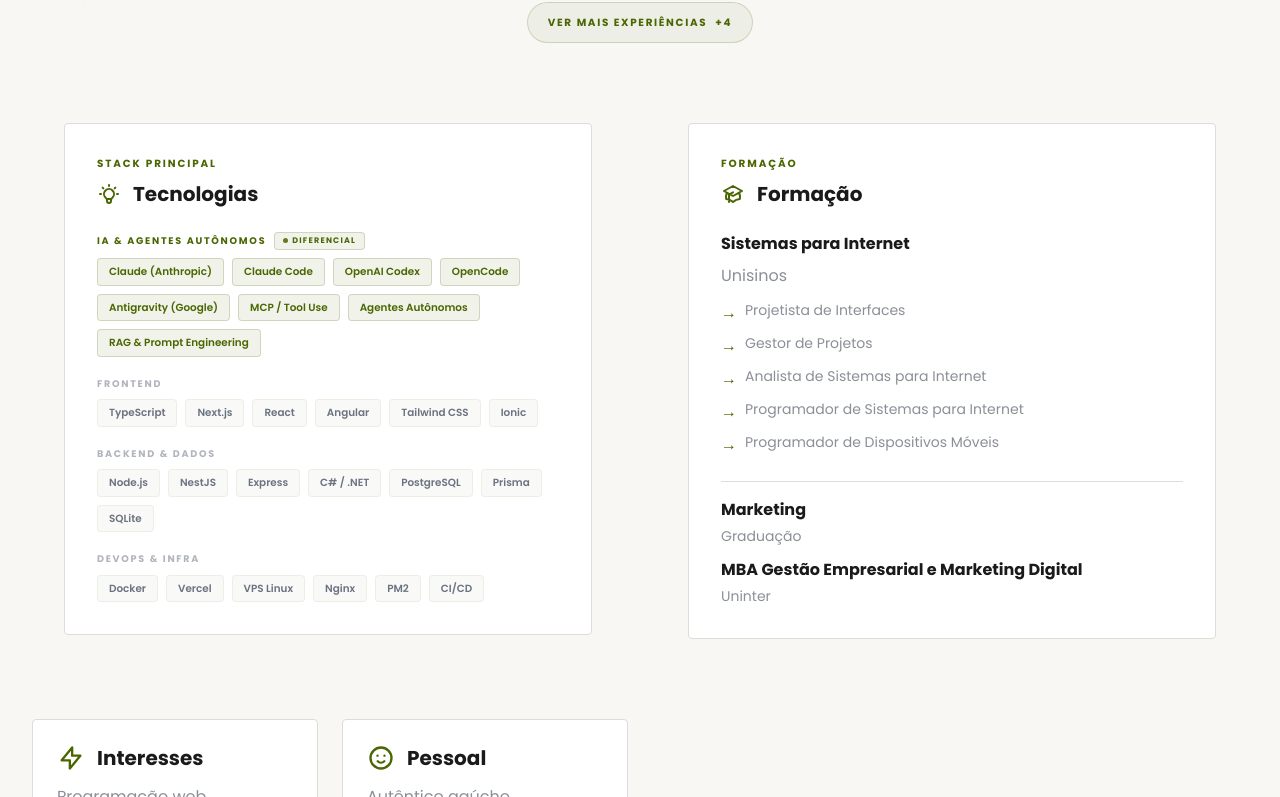
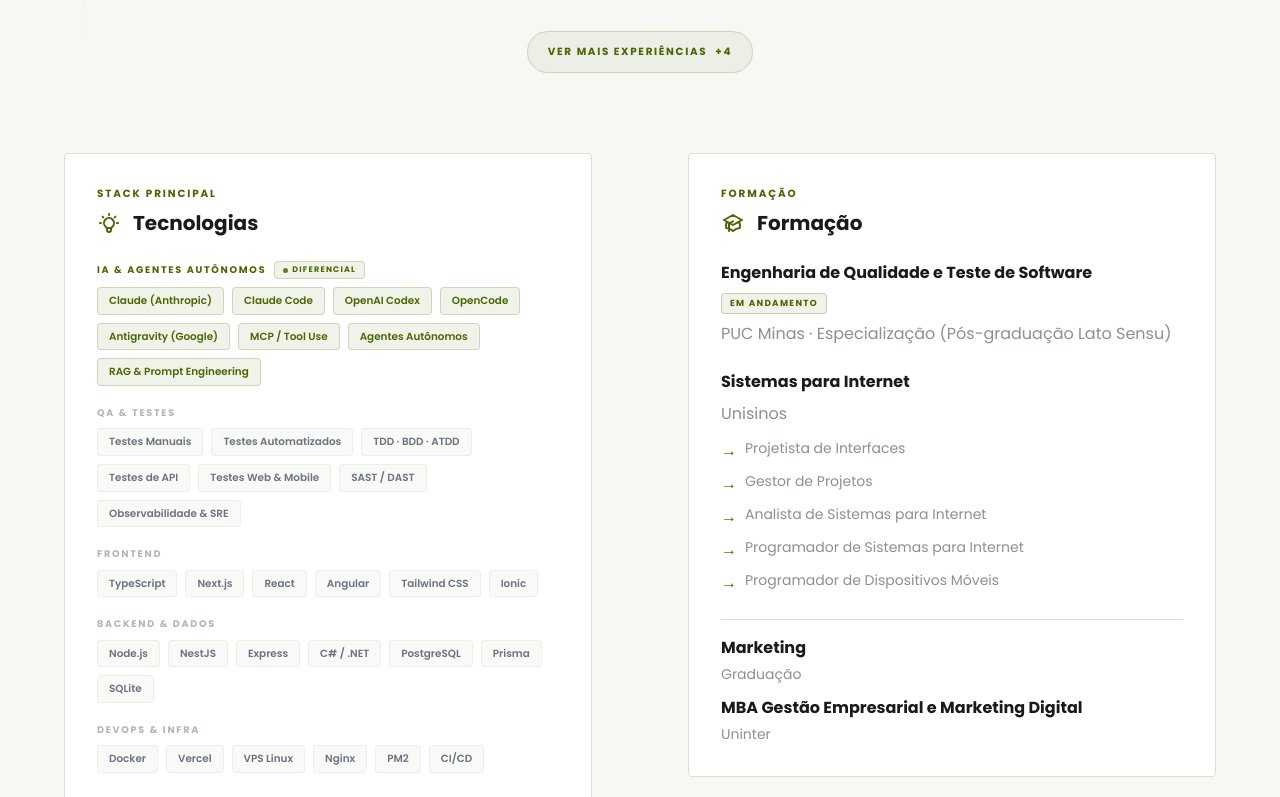
Before and after one commit to juliano340/site-vercel, a Next.js app: page /components/About in a window 1280 px wide. Shown: the part 1723-2520 px from the top of the page. Built offline with nearby package versions, Linux system fonts and the light colour scheme.

Commit message:
feat: update About section with new QA & Testing skills and education details

```diff
--- a/src/pages/components/About.js
+++ b/src/pages/components/About.js
@@ -143,6 +143,18 @@ const About = () => {
       ],
     },
     {
+      label: 'QA & Testes',
+      items: [
+        'Testes Manuais',
+        'Testes Automatizados',
+        'TDD · BDD · ATDD',
+        'Testes de API',
+        'Testes Web & Mobile',
+        'SAST / DAST',
+        'Observabilidade & SRE',
+      ],
+    },
+    {
       label: 'Frontend',
       items: ['TypeScript', 'Next.js', 'React', 'Angular', 'Tailwind CSS', 'Ionic'],
     },
@@ -263,7 +275,7 @@ const About = () => {
                 Perfil profissional
               </p>
               <p className="mb-6 text-lg leading-relaxed" style={{ color: 'var(--color-muted)' }}>
-                Sou graduado em <span style={{ fontWeight: 700, color: 'var(--color-text)' }}>Sistemas para Internet</span> e entusiasta do <span style={{ fontWeight: 700, color: 'var(--color-text)' }}>desenvolvimento web e mobile</span>. Tenho experiência prática com <span style={{ fontWeight: 700, color: 'var(--color-text)' }}>front-end, back-end, testes e suporte técnico</span>, e gosto de transformar ideias em soluções digitais funcionais e bem estruturadas.
+                Sou graduado em <span style={{ fontWeight: 700, color: 'var(--color-text)' }}>Sistemas para Internet</span> e, atualmente, pós-graduando em <span style={{ fontWeight: 700, color: 'var(--color-text)' }}>Engenharia de Qualidade e Teste de Software</span> na <span style={{ fontWeight: 700, color: 'var(--color-text)' }}>PUC Minas</span>. Tenho experiência prática com <span style={{ fontWeight: 700, color: 'var(--color-text)' }}>front-end, back-end, testes e suporte técnico</span>, e gosto de transformar ideias em soluções digitais funcionais e bem estruturadas.
               </p>
               <p className="text-lg leading-relaxed" style={{ color: 'var(--color-muted)' }}>
                 Busco constantemente aprender novas tecnologias e aprimorar minhas habilidades para crescer como <span style={{ fontWeight: 700, color: 'var(--color-text)' }}>desenvolvedor full-stack</span> e contribuir com projetos que façam a diferença.
@@ -654,6 +666,28 @@ const About = () => {
             </h3>
             <div className="flex flex-1 flex-col justify-between space-y-6">
               <div>
+                <div className="mb-2 flex flex-wrap items-center gap-2">
+                  <h4 className="font-bold" style={{ color: 'var(--color-text)' }}>Engenharia de Qualidade e Teste de Software</h4>
+                  <span
+                    style={{
+                      fontSize: '0.55rem',
+                      fontWeight: 700,
+                      textTransform: 'uppercase',
+                      letterSpacing: '0.15em',
+                      color: 'var(--color-accent)',
+                      background: 'rgba(var(--accent-rgb), 0.08)',
+                      border: '1px solid rgba(var(--accent-rgb), 0.25)',
+                      borderRadius: '4px',
+                      padding: '3px 8px',
+                      flexShrink: 0,
+                    }}
+                  >
+                    Em andamento
+                  </span>
+                </div>
+                <p style={{ color: 'var(--color-muted-dim)' }}>PUC Minas · Especialização (Pós-graduação Lato Sensu)</p>
+              </div>
+              <div>
                 <h4 className="mb-2 font-bold" style={{ color: 'var(--color-text)' }}>Sistemas para Internet</h4>
                 <p className="mb-3" style={{ color: 'var(--color-muted-dim)' }}>Unisinos</p>
                 <div className="space-y-2">
--- a/src/pages/components/HeroSectionView.js
+++ b/src/pages/components/HeroSectionView.js
@@ -191,11 +191,43 @@ const HeroSectionView = () => {
 
                 {/* Role */}
                 <p
-                  className="mb-6 text-[0.7rem] font-bold uppercase tracking-[0.18em]"
+                  className="mb-3 text-[0.7rem] font-bold uppercase tracking-[0.18em]"
                   style={{ color: 'var(--color-accent)' }}
                 >
                   Full Stack Developer
                 </p>
+
+                {/* Education Badge */}
+                <div className="mb-6">
+                  <span
+                    style={{
+                      display: 'inline-flex',
+                      alignItems: 'center',
+                      gap: '6px',
+                      fontSize: '0.6rem',
+                      fontWeight: 700,
+                      textTransform: 'uppercase',
+                      letterSpacing: '0.15em',
+                      color: 'var(--color-accent)',
+                      background: 'rgba(var(--accent-rgb), 0.08)',
+                      border: '1px solid rgba(var(--accent-rgb), 0.2)',
+                      borderRadius: '4px',
+                      padding: '4px 10px',
+                    }}
+                  >
+                    <span
+                      style={{
+                        display: 'inline-block',
+                        width: 5,
+                        height: 5,
+                        borderRadius: '50%',
+                        background: 'var(--color-accent)',
+                        animation: 'pulse 2s infinite',
+                      }}
+                    />
+                    Pós-graduando em QA · PUC Minas
+                  </span>
+                </div>
 
                 {/* Divider */}
                 <div className="w-full h-px mb-6" style={{ background: 'rgba(var(--accent-rgb), 0.12)' }} />
```
